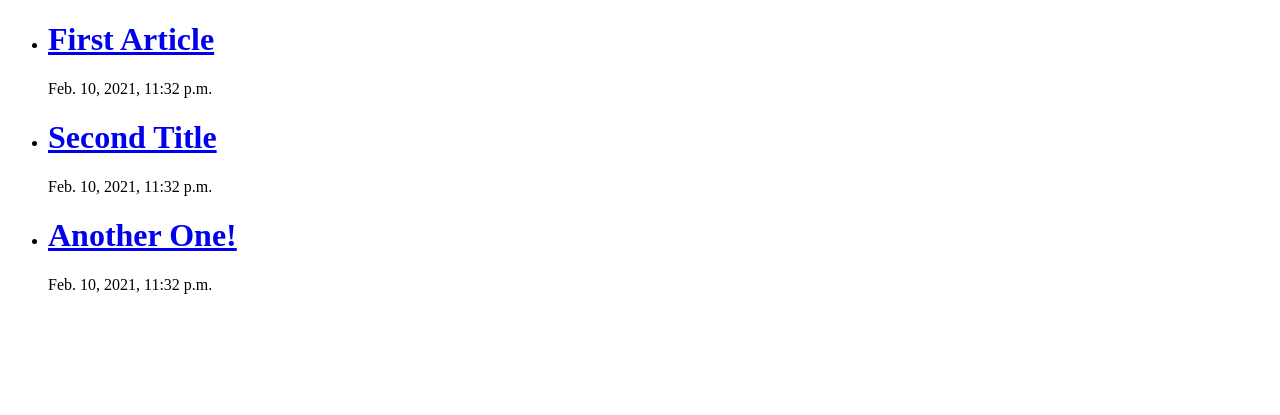
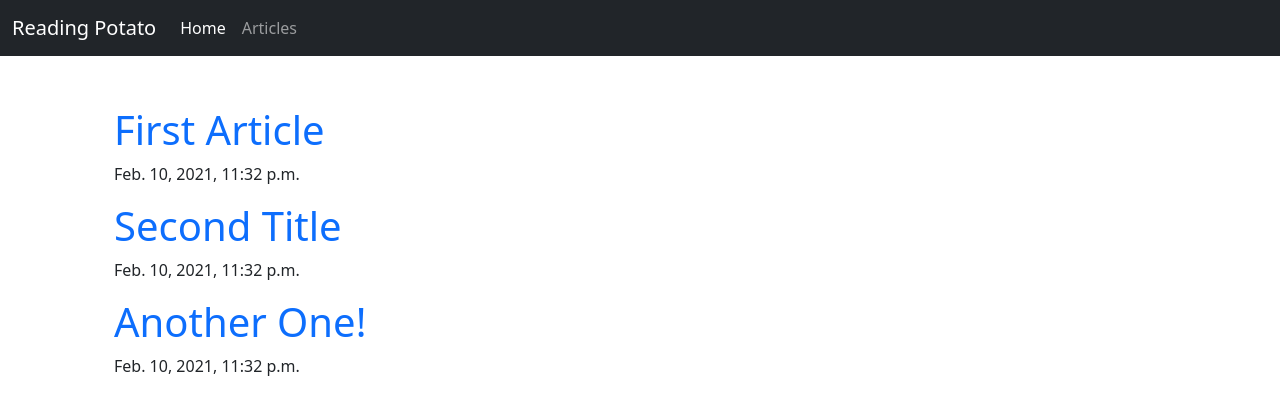
Before and after one commit to vinccodes/article-site, a Django app: page / in a window 1280 px wide. Shown: the top 415 px of the page. Run offline with Django 3.2, Linux system fonts and the light colour scheme; data comes from the database, SQL or seed files in the repository; some libraries are stand-ins or nearby versions.

Commit message:
Added staticfiles: css and styled article-list.html.

```diff
--- a/articlesite/settings.py
+++ b/articlesite/settings.py
@@ -121,3 +121,7 @@ USE_TZ = True
 # https://docs.djangoproject.com/en/3.1/howto/static-files/
 
 STATIC_URL = '/static/'
+
+STATICFILES_DIRS = [
+    BASE_DIR / "static"
+]
--- /dev/null
+++ b/main/static/css/main.css
@@ -0,0 +1,10 @@
+li {
+    list-style: none;
+}
+
+.main-container {
+    margin-top: 50px;
+}
+.article-links {
+    text-decoration: none;
+}
--- a/main/templates/articles_list.html
+++ b/main/templates/articles_list.html
@@ -1,11 +1,12 @@
 {% extends 'base.html' %}
 
 {% block content %}
+    <div class="container main-container">
         <ul>
             {% if articles %}
                 {% for article in articles %}
                     <li>
-                    <a href="{% url 'articles-detail' article.id %}">
+                        <a class="article-links" href="{% url 'articles-detail' article.id %}">
                             <h1>{{ article.title }}</h1>
                         </a>
                         <p>{{ article.created_on }}</p>
@@ -15,4 +16,6 @@
                 <p>No articles have been added.</p>
             {% endif %}
         </ul>
+    </div>
+
 {% endblock content %}
--- a/main/templates/base.html
+++ b/main/templates/base.html
@@ -1,3 +1,5 @@
+{% load static %}
+
 <!DOCTYPE html>
 <html lang="en">
 <head>
@@ -5,9 +7,38 @@
     <meta http-equiv="X-UA-Compatible" content="IE=edge">
     <meta name="viewport" content="width=device-width, initial-scale=1.0">
     <title>Article Site</title>
+
+    <link href="https://cdn.jsdelivr.net/npm/bootstrap@5.0.0-beta2/dist/css/bootstrap.min.css" rel="stylesheet" integrity="sha384-BmbxuPwQa2lc/FVzBcNJ7UAyJxM6wuqIj61tLrc4wSX0szH/Ev+nYRRuWlolflfl" crossorigin="anonymous">
+    <script src="https://cdn.jsdelivr.net/npm/bootstrap@5.0.0-beta2/dist/js/bootstrap.bundle.min.js" integrity="sha384-b5kHyXgcpbZJO/tY9Ul7kGkf1S0CWuKcCD38l8YkeH8z8QjE0GmW1gYU5S9FOnJ0" crossorigin="anonymous"></script>
+
+    <link rel="stylesheet" href="{% static 'css/main.css' %}">
+
 </head>
 <body>
-{% block content %}
-{% endblock content %}
+    <nav class="navbar navbar-expand-lg navbar-dark bg-dark">
+        <div class="container-fluid">
+          <a class="navbar-brand" href="#">Reading Potato</a>
+          <button class="navbar-toggler" type="button" data-bs-toggle="collapse" data-bs-target="#navbarSupportedContent" aria-controls="navbarSupportedContent" aria-expanded="false" aria-label="Toggle navigation">
+            <span class="navbar-toggler-icon"></span>
+          </button>
+          <div class="collapse navbar-collapse" id="navbarSupportedContent">
+            <ul class="navbar-nav me-auto mb-2 mb-lg-0">
+              <li class="nav-item">
+                <a class="nav-link active" aria-current="page" href="/">Home</a>
+              </li>
+              <li class="nav-item">
+                <a class="nav-link" href="#">Articles</a>
+              </li>
+            </ul>
+          </div>
+        </div>
+      </nav>
+    {% block content %}
+
+    {% endblock content %}
+
+    <script src="https://cdn.jsdelivr.net/npm/@popperjs/core@2.6.0/dist/umd/popper.min.js" integrity="sha384-KsvD1yqQ1/1+IA7gi3P0tyJcT3vR+NdBTt13hSJ2lnve8agRGXTTyNaBYmCR/Nwi" crossorigin="anonymous"></script>
+    <script src="https://cdn.jsdelivr.net/npm/bootstrap@5.0.0-beta2/dist/js/bootstrap.min.js" integrity="sha384-nsg8ua9HAw1y0W1btsyWgBklPnCUAFLuTMS2G72MMONqmOymq585AcH49TLBQObG" crossorigin="anonymous"></script>
+
 </body>
 </html>
```
Also changed, not shown: main/templates/article_details.html (+6 -3 lines). Lines whose indentation alone changed are shown as unchanged.
